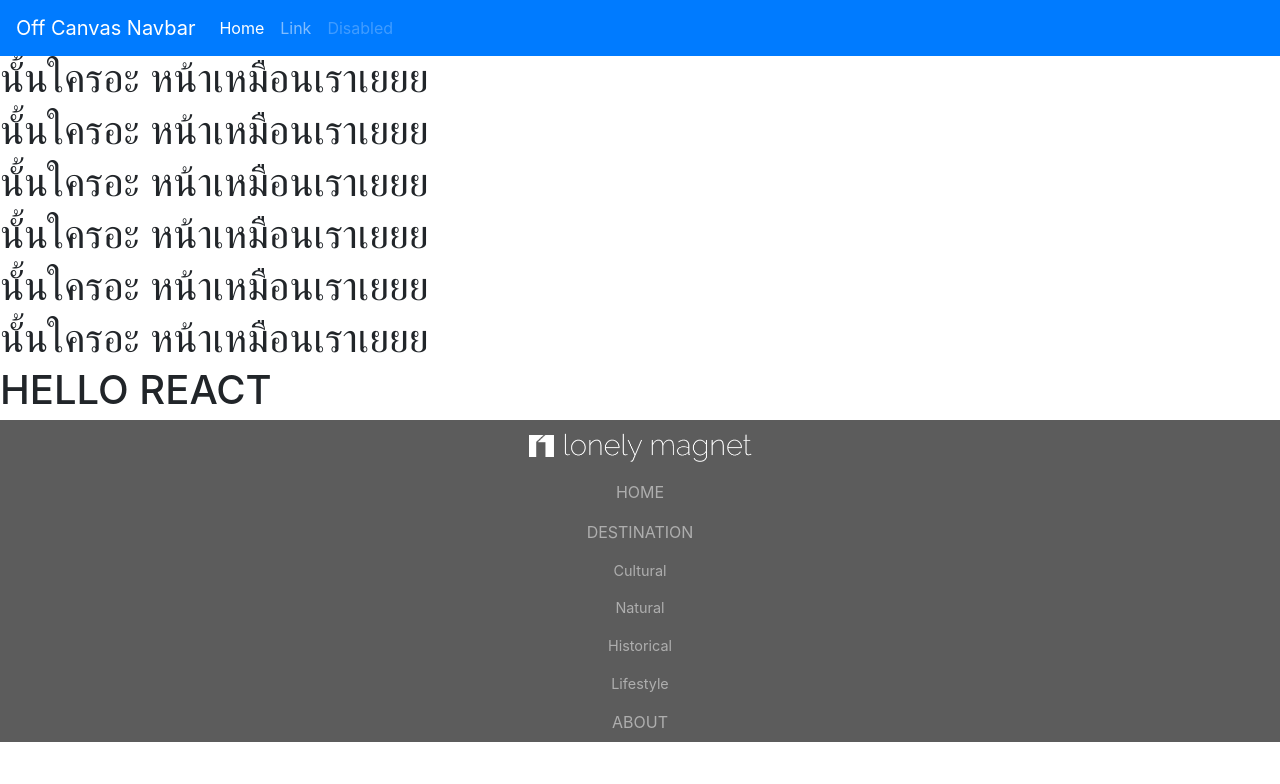
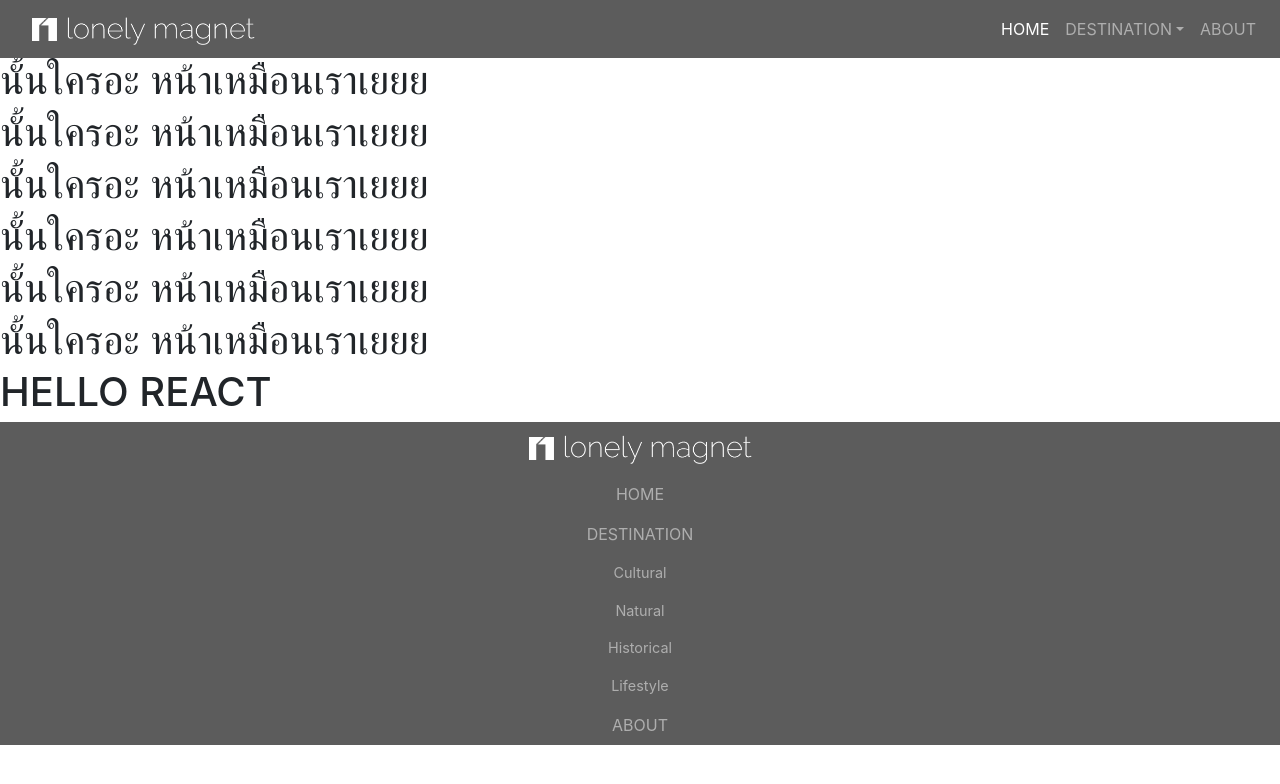
Before and after one commit to puifaisme/Web-Alpaca, a React (Create React App) app in the folder alpaca-web/: page / in a window 1280 px wide. Shown: the top 784 px of the page. Built offline with nearby package versions, Linux system fonts and the light colour scheme.

Commit message:
side navbar edited

```diff
--- a/alpaca-web/src/components/NavbarMenus.js
+++ b/alpaca-web/src/components/NavbarMenus.js
@@ -8,15 +8,21 @@ class NavbarMenus extends Component{
 
     render(){
         return(
-          <ul className="navbar-nav mr-auto">
+          <ul className="navbar-nav ml-auto">
             <li className="nav-item active">
-              <a className="nav-link" href="#">Home <span className="sr-only">(current)</span></a>
+              <a onClick={() => this.closeNav()} className="nav-link" href="#">HOME <span className="sr-only">(current)</span></a>
+            </li>
+            <li className="nav-item dropdown">
+              <a className={`nav-link ${this.props.side ?'':'dropdown-toggle'}`} id="navbarDropdown" href="#" data-toggle="dropdown" aria-haspopup="true" aria-expanded="false">DESTINATION</a>
+              <div className={`${this.props.side ?'':"dropdown-menu"}`} aria-labelledby="navbarDropdown">
+                  <a onClick={() => this.closeNav()} className="dropdown-item" href="#">Cultural</a>
+                  <a onClick={() => this.closeNav()} className="dropdown-item" href="#">Natural</a>
+                  <a onClick={() => this.closeNav()} className="dropdown-item" href="#">Historical</a>
+                  <a onClick={() => this.closeNav()} className="dropdown-item" href="#">Lifestyle</a>
+              </div>
             </li>
             <li className="nav-item">
-              <a className="nav-link" href="#">Link</a>
-            </li>
-            <li className="nav-item">
-              <a className="nav-link disabled" href="#">Disabled</a>
+              <a onClick={() => this.closeNav()} className="nav-link" href="#">ABOUT</a>
             </li>
           </ul>
         );
--- a/alpaca-web/src/components/Navbar_S.js
+++ b/alpaca-web/src/components/Navbar_S.js
@@ -2,6 +2,8 @@ import React, { Component } from 'react';
 import '../css/bootstrap.css';
 import Logo1 from '../img/logo1.png'
 import Logo2 from '../img/logo2.png'
+import Logo_Full from '../img/logo-full.png'
+import Cross from '../img/cross.png'
 import '../css/style.css'
 import NavbarMenus from './NavbarMenus'
 
@@ -23,26 +25,39 @@ class Navbar_S extends Component{
       this.setState({ collapseNav: false })
     }
 
+
     render(){
         return(
           <div>
-            <nav className="navbar navbar-expand-md navbar-dark bg-primary">
-              <a className="navbar-brand" href="#">Off Canvas Navbar</a>
+            <nav className="navbar navbar-expand-md navbar-dark bg-dark">
               <a onClick={()=>this.toggleNav()} className="navbar-toggle collapsed" data-toggle="collapse"  aria-expanded="true">
                 <button className="navbar-toggler js-offcanvas-trigger" type="button" data-toggle="collapse" data-target="#navbarCollapse" aria-controls="navbarCollapse" aria-expanded="false" aria-label="Toggle navigation"  data-offcanvas-trigger="off-canvas">
                   <span className="navbar-toggler-icon"></span>
                 </button>
               </a>
+              <a className="navbar-brand mr-auto ml-3" href="#"><img src={Logo1} width="25px" className="mr-sm-2 mr-2"/><img src={Logo2} width="190px" /></a>
               <div className="collapse navbar-collapse d-none" id="navbarCollapse">
-                <NavbarMenus/>
+                <NavbarMenus side={false}/>
               </div>
             </nav>
-            <div class={`bg-overlay bg-overlay-${this.state.collapseNav ?`on`:`off`}`}>
+            <div className={`bg-overlay bg-overlay-${this.state.collapseNav ?`on`:`off`}`}>
             </div>
 
             <aside className={`sidebar js-offcanvas side-${this.state.collapseNav ? `on`:`off`}`}>
-              <button onClick={()=>this.closeNav()}>X</button>
-              <NavbarMenus/>
+              <div className="bg-dark container-fluid sidebar-head">
+                <div className="row">
+                  <div className="col-10">
+                    <img src={Logo_Full} className="img-fluid align-bottom"/>
+                    {/* <span className="align-bottom w-100">lonely magnet</span> */}
+                  </div>
+                  <div className="col-2">
+                    <img src={Cross} className="cross-icon" onClick={()=>this.closeNav()}/>
+                  </div>
+                </div>
+              </div>
+              <div className="sidebar-body">
+                <NavbarMenus side={true}/>
+              </div>
             </aside>
           </div>
         );
--- a/alpaca-web/src/css/style.css
+++ b/alpaca-web/src/css/style.css
@@ -12,11 +12,35 @@
 
 .sidebar {
     top:0;
-    position: absolute;
+    position: fixed;
     width: 80%;
     transition: left 0.5s;
-    background-color: #dfdfdf
+    background-color: #dfdfdf;
+    height: 100vh;
 }
+.sidebar-head {
+    padding-top: 20px;
+    padding-bottom:9px;
+}
+.sidebar-head .cross-icon {
+    width: 100%;
+    cursor: pointer;
+}
+
+.sidebar-body {
+    padding-top: 40px;
+    padding-left:30px;
+    background-color: #1C2934;
+    color: #E8E9EA;
+    height:100%;
+}
+.sidebar-body a {
+    color: #E8E9EA;
+}
+.sidebar-body .dropdown-menu {
+    background-color: unset !important;
+}
+
 .side-off {
     left: -80%;
 }
```
Also changed, not shown: alpaca-web/src/img/cross.png (added), alpaca-web/src/img/logo-full.png (added).
